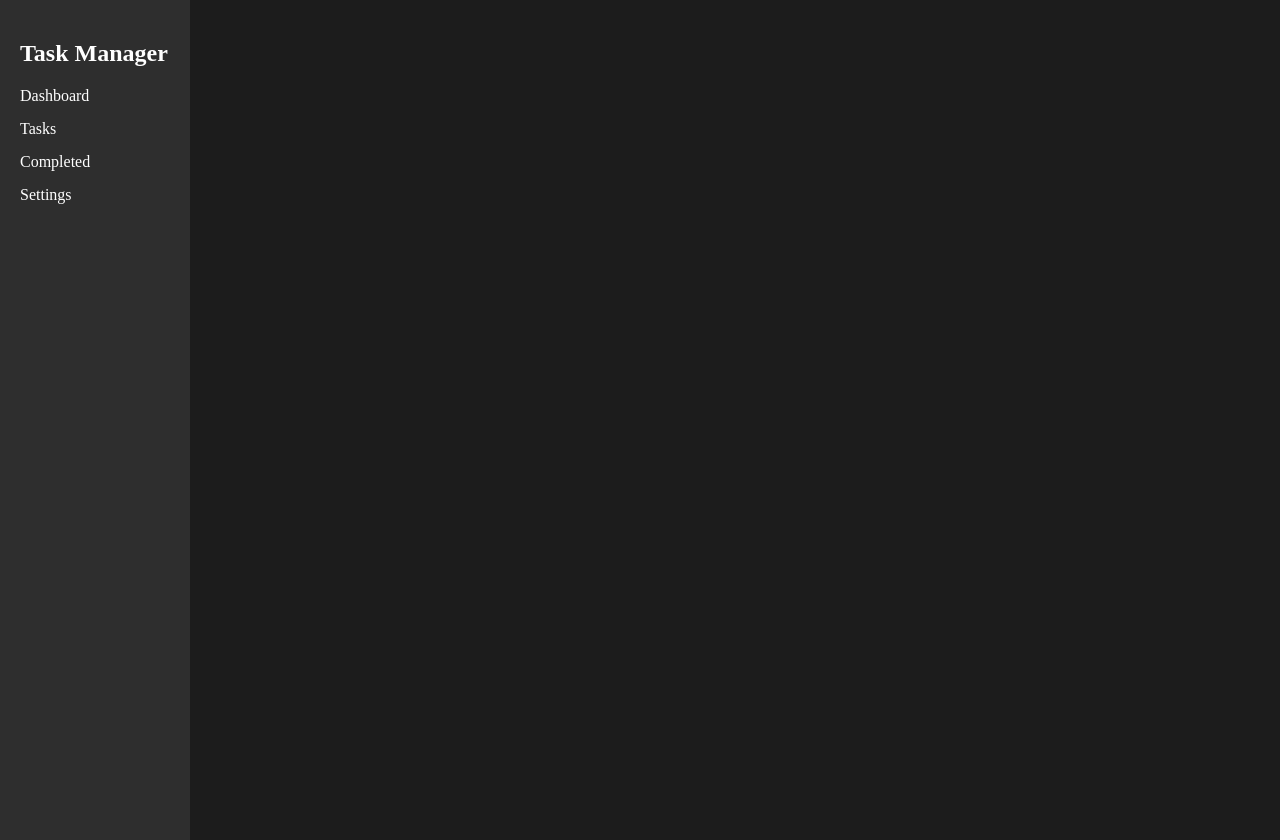
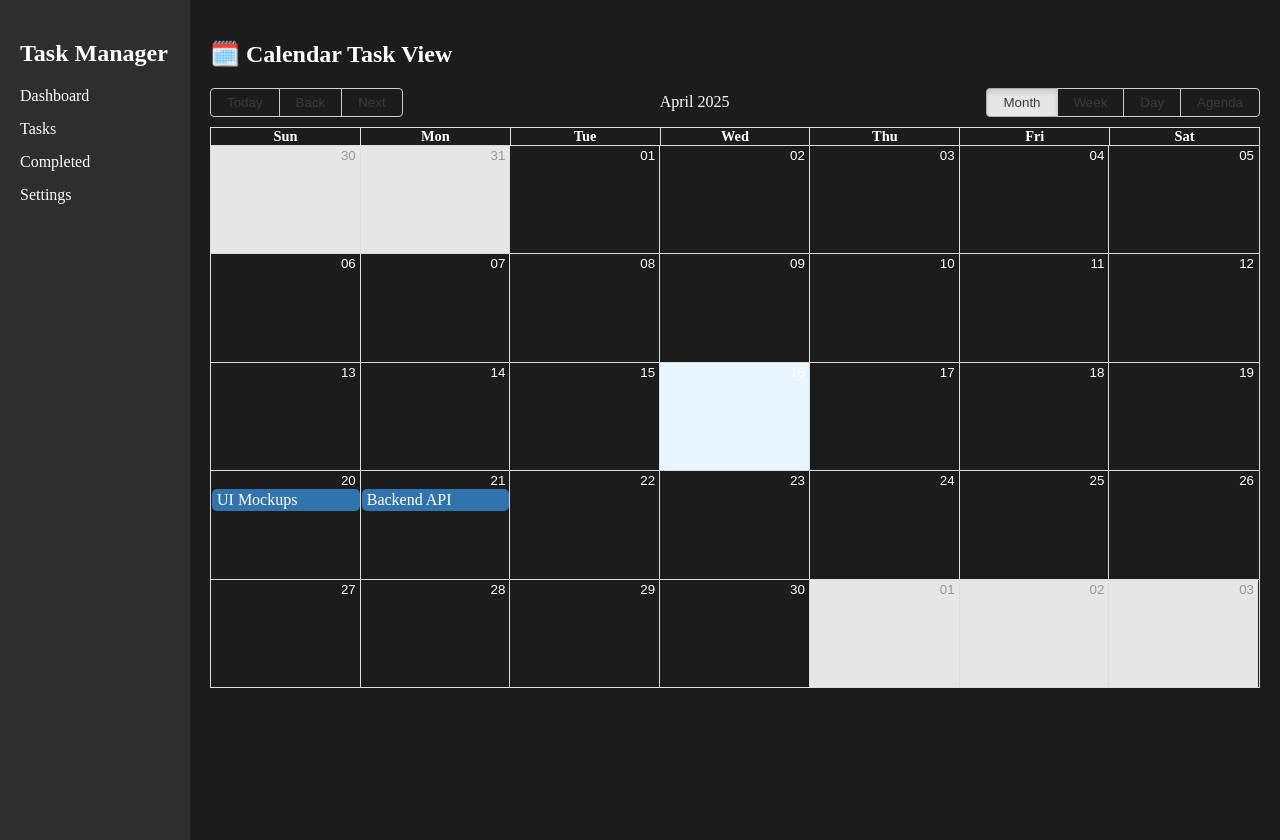
Before and after one commit to williamrl/TaskManager462, a React (Create React App) app in the folder task-manager/: page /tasks in a window 1280 px wide. Built offline with nearby package versions, Linux system fonts and the light colour scheme.

Commit message:
experimental push

```diff
--- a/task-manager/package.json
+++ b/task-manager/package.json
@@ -10,6 +10,7 @@
     "@testing-library/jest-dom": "^6.6.3",
     "@testing-library/react": "^16.3.0",
     "@testing-library/user-event": "^13.5.0",
+    "axios": "^1.8.4",
     "react": "^19.1.0",
     "react-bootstrap": "^2.10.9",
     "react-dom": "^19.1.0",
--- a/task-manager/src/App.js
+++ b/task-manager/src/App.js
@@ -1,6 +1,10 @@
+// src/App.js
 import './App.css';
 import { BrowserRouter as Router, Routes, Route } from 'react-router-dom';
 import Dashboard from './pages/Dashboard';
+import Tasks from './pages/Tasks';         // ✅ Add your tasks page
+import Completed from './pages/Completed'; // ✅ Optional stub page
+import Settings from './pages/Settings';   // ✅ Optional stub page
 import Sidenav from './component/Sidenav';
 
 function App() {
@@ -11,11 +15,13 @@ function App() {
         <div style={{ flex: 1, padding: '20px' }}>
           <Routes>
             <Route path="/" element={<Dashboard />} />
+            <Route path="/tasks" element={<Tasks />} />
+            <Route path="/completed" element={<Completed />} />
+            <Route path="/settings" element={<Settings />} />
           </Routes>
         </div>
       </div>
     </Router>
-
   );
 }
 
--- a/task-manager/src/component/CalendarView.jsx
+++ b/task-manager/src/component/CalendarView.jsx
@@ -1,3 +1,4 @@
+// src/components/CalendarView.jsx
 import { Calendar, dateFnsLocalizer } from 'react-big-calendar';
 import 'react-big-calendar/lib/css/react-big-calendar.css';
 import { format, parse, startOfWeek, getDay } from 'date-fns';
@@ -16,14 +17,14 @@ const localizer = dateFnsLocalizer({
 
 export default function CalendarView({ events }) {
   return (
-    <div style={{ height: '80vh', margin: '20px' }}>
+    <div style={{ height: '80vh', marginTop: '20px' }}>
       <Calendar
         localizer={localizer}
         events={events}
         startAccessor="start"
         endAccessor="end"
         titleAccessor="title"
-        style={{ height: 500 }}
+        style={{ height: 600 }}
       />
     </div>
   );
--- a/task-manager/src/component/Sidenav.js
+++ b/task-manager/src/component/Sidenav.js
@@ -1,15 +1,17 @@
+// Sidenav.js
 import React from 'react';
-import './Sidenav.css'; // Add styles for the side nav
+import { Link } from 'react-router-dom'; // ADD THIS
+import './Sidenav.css';
 
 const Sidenav = () => {
   return (
     <div className="side-nav">
-      <h2 style={{margin: 'none'}}>Task Manager</h2>
+      <h2 style={{ margin: 'none' }}>Task Manager</h2>
       <ul>
-        <li><a href="#dashboard">Dashboard</a></li>
-        <li><a href="#tasks">Tasks</a></li>
-        <li><a href="#completed">Completed</a></li>
-        <li><a href="#settings">Settings</a></li>
+        <li><Link to="/">Dashboard</Link></li>
+        <li><Link to="/tasks">Tasks</Link></li>
+        <li><Link to="/completed">Completed</Link></li>
+        <li><Link to="/settings">Settings</Link></li>
       </ul>
     </div>
   );
--- /dev/null
+++ b/task-manager/src/pages/Completed.jsx
@@ -0,0 +1,4 @@
+// Completed.jsx
+export default function Completed() {
+    return <h2>✅ Completed Tasks</h2>;
+  }
--- /dev/null
+++ b/task-manager/src/pages/Settings.jsx
@@ -0,0 +1,4 @@
+// Settings.jsx
+export default function Settings() {
+    return <h2>⚙️ Settings</h2>;
+  }
--- /dev/null
+++ b/task-manager/src/pages/Tasks.jsx
@@ -0,0 +1,25 @@
+// src/pages/Tasks.jsx
+import React from "react";
+import CalendarView from '../component/CalendarView';
+
+const dummyEvents = [
+  {
+    title: "UI Mockups",
+    start: new Date(2025, 3, 20, 10, 0),
+    end: new Date(2025, 3, 20, 12, 0),
+  },
+  {
+    title: "Backend API",
+    start: new Date(2025, 3, 21, 14, 0),
+    end: new Date(2025, 3, 21, 16, 0),
+  },
+];
+
+export default function Tasks() {
+  return (
+    <div>
+      <h2>🗓️ Calendar Task View</h2>
+      <CalendarView events={dummyEvents} />
+    </div>
+  );
+}
```
Also changed, not shown: 1 other file (tests, documents, lock files or other folders). Lines whose indentation alone changed are shown as unchanged.
